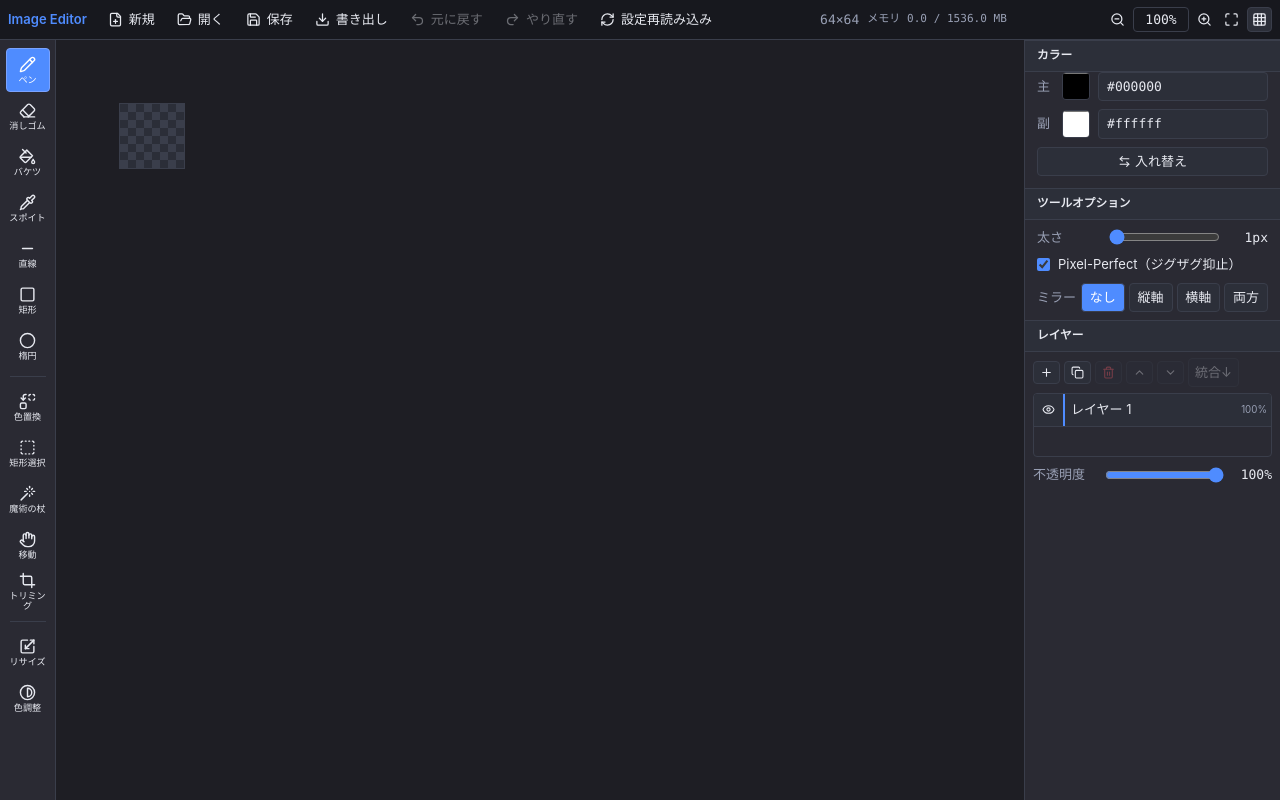
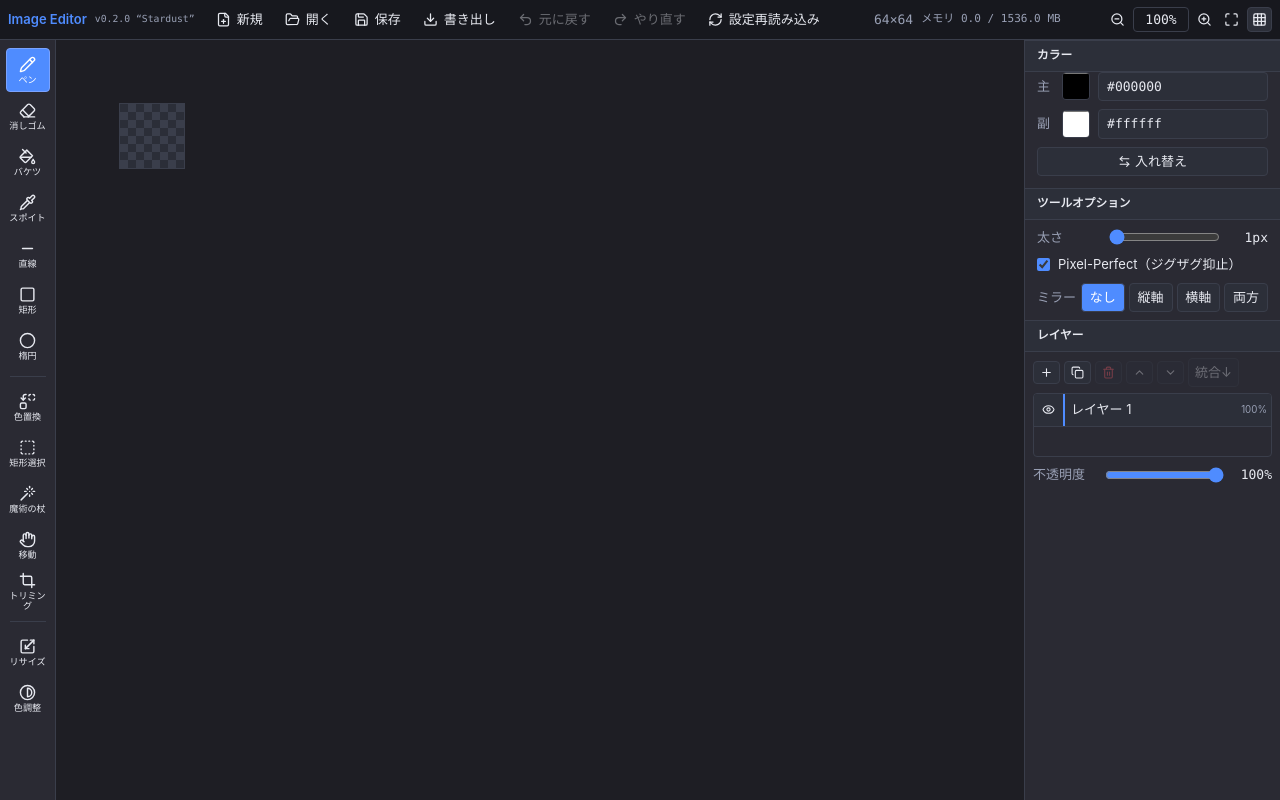
Before and after one commit to usagi035/image-editer, a React (Vite) app: page / in a window 1280 px wide. Built offline with nearby package versions, Linux system fonts and the light colour scheme.

Commit message:
feat: v0.2.0 Stardust（バージョン更新・コードネーム導入・ヘッダー/ウィンドウタイトル表示）

```diff
--- a/package.json
+++ b/package.json
@@ -1,7 +1,7 @@
 {
   "name": "image-editer",
   "private": true,
-  "version": "0.1.0",
+  "version": "0.2.0",
   "description": "Minecraftテクスチャ制作向けドット絵編集 兼 超軽量大型画像ユーティリティ",
   "type": "module",
   "main": "electron/main.cjs",
--- a/public/config.yaml
+++ b/public/config.yaml
@@ -10,7 +10,8 @@
 
 app:
   name: "Image Editor"
-  version: "0.1.0"
+  version: "0.2.0"                 # バージョン番号（package.json と一致させる）
+  codename: "Stardust"             # バージョンのコードネーム（ヘッダー・ウィンドウタイトルに表示）
 
 canvas:
   default_width: 64                # 新規ドキュメントのデフォルト寸法
--- a/src/components/HeaderBar.tsx
+++ b/src/components/HeaderBar.tsx
@@ -152,6 +152,11 @@ export default function HeaderBar() {
     return () => window.removeEventListener("keydown", onKeyDown);
   }, [config.shortcuts.save, saveOra]);
 
+  // ウィンドウタイトルにアプリ名とバージョンを表示（Electron も document.title を使用）
+  useEffect(() => {
+    document.title = `${config.app.name} v${config.app.version} “${config.app.codename}”`;
+  }, [config.app.name, config.app.version, config.app.codename]);
+
   const accent = config.theme.accent;
   const muted = config.theme.text_muted;
 
@@ -164,8 +169,16 @@ export default function HeaderBar() {
       }}
     >
       {/* ファイル操作 */}
-      <span className="mr-2 font-semibold" style={{ color: accent }}>
+      <span className="mr-1 font-semibold" style={{ color: accent }}>
         {config.app.name}
+      </span>
+      {/* バージョン（config: app.version / app.codename） */}
+      <span
+        className="mr-2 font-mono-nums"
+        style={{ color: muted, fontSize: "0.75em" }}
+        title={`バージョン ${config.app.version}「${config.app.codename}」（config: app.version / app.codename）`}
+      >
+        v{config.app.version} “{config.app.codename}”
       </span>
       <HeaderButton
         label="新規"
--- a/src/config/configTypes.ts
+++ b/src/config/configTypes.ts
@@ -105,6 +105,8 @@ export interface ExportConfig {
 export interface AppMeta {
   name: string;
   version: string;
+  /** バージョンのコードネーム（例: "Stardust"）— ヘッダーとウィンドウタイトルに表示 */
+  codename: string;
 }
 
 export interface AppConfig {
--- a/src/config/defaultConfig.ts
+++ b/src/config/defaultConfig.ts
@@ -6,7 +6,7 @@ import type { AppConfig } from "./configTypes";
  * 改訂版仕様書 2.1 の「config.yaml (既定値)」に準拠。
  */
 export const DEFAULT_CONFIG: AppConfig = {
-  app: { name: "Image Editor", version: "0.1.0" },
+  app: { name: "Image Editor", version: "0.2.0", codename: "Stardust" },
   theme: {
     background: "#1e1e24",
     panel: "#2a2a33",
```
Also changed, not shown: 2 other files (tests, documents, lock files or other folders).
